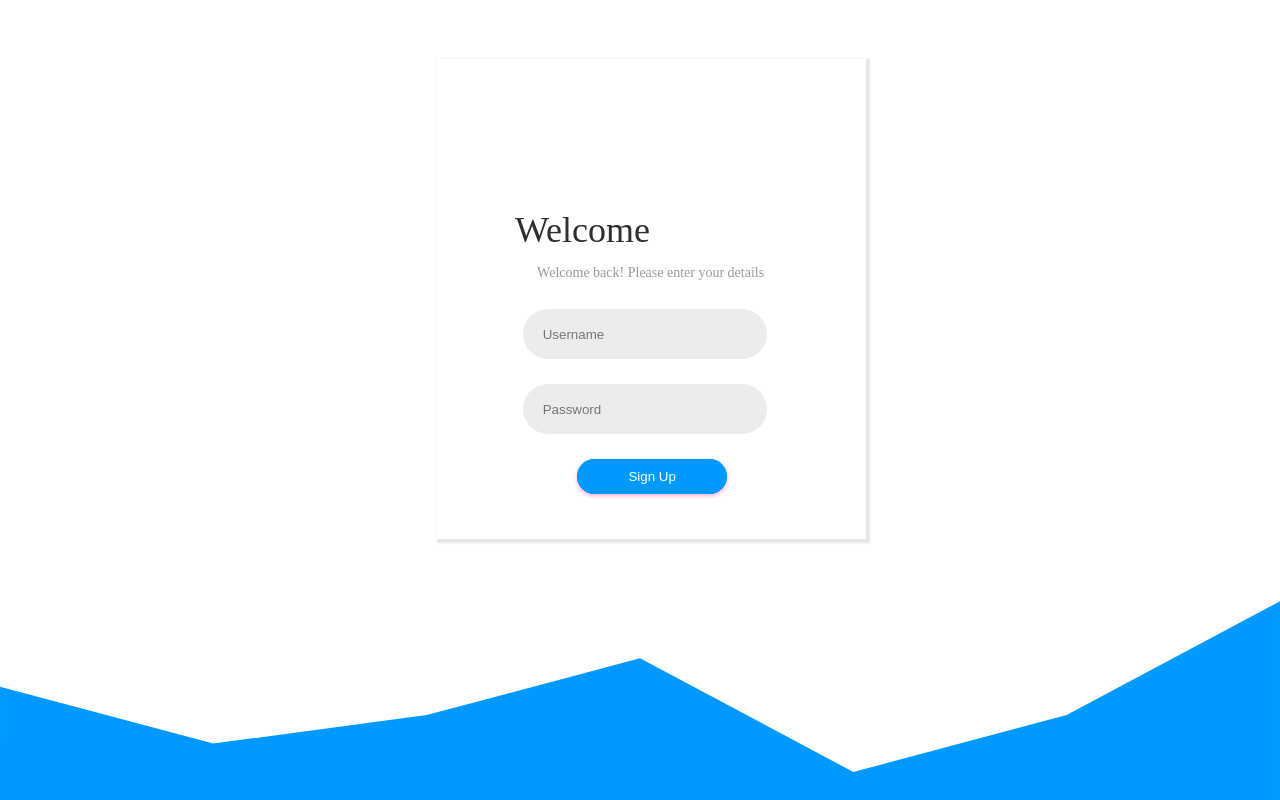
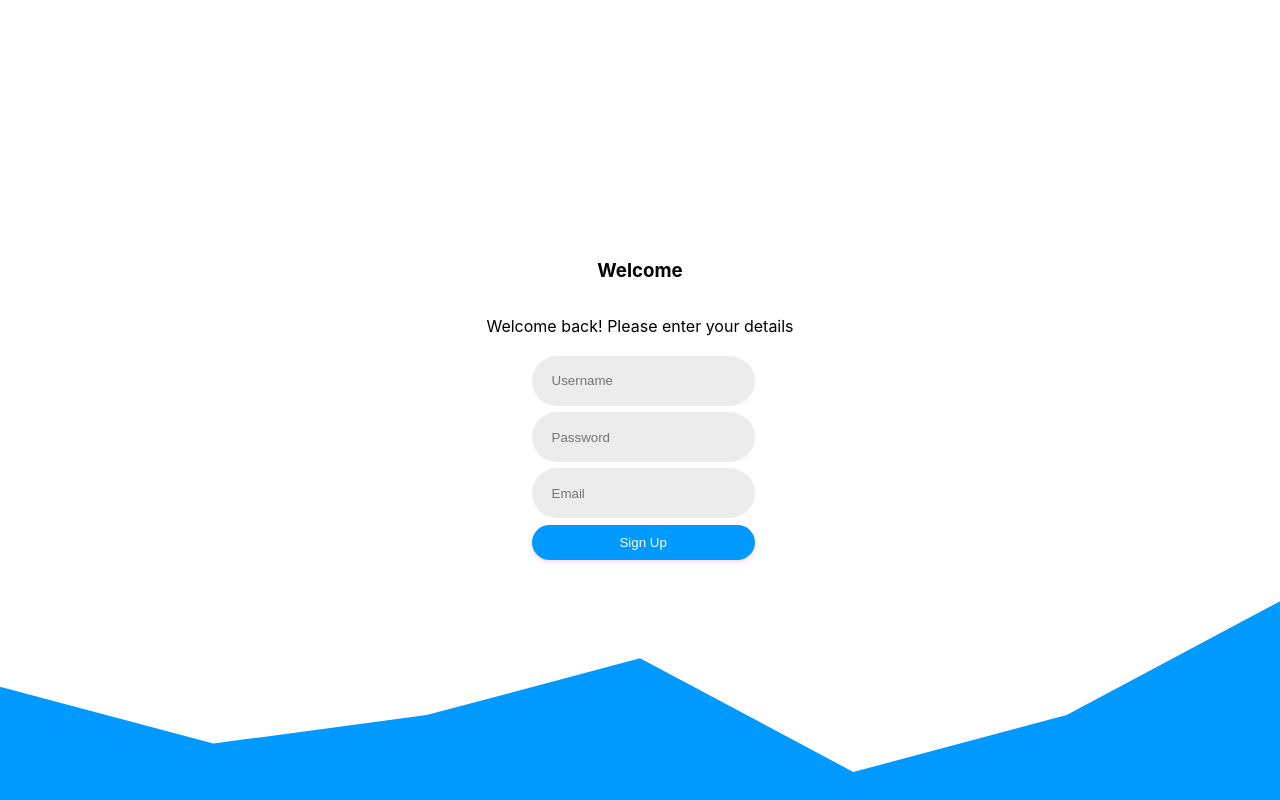
Before and after one commit to aakashchhoker/social-media, a Next.js app: page /pages/common/register in a window 1280 px wide. Built offline with nearby package versions, Linux system fonts and the light colour scheme.

Commit message:
sign up login

```diff
--- /dev/null
+++ b/pages/api/config.js
@@ -0,0 +1,7 @@
+let domain = 'http://localhost:1337/'
+let config = {
+    loginUrl: domain + 'auth/local',
+    register: domain + 'auth/local/register',
+}
+
+export default config
--- a/pages/api/hello.js
+++ b/pages/api/hello.js
@@ -1,5 +1,22 @@
-// Next.js API route support: https://nextjs.org/docs/api-routes/introduction
+import config from "./config";
+import axios from "axios";
 
-export default function handler(req, res) {
-  res.status(200).json({ name: 'John Doe' })
-}
+
+const addUser = async (data) => {
+  // console.log("saveing ", meeting);
+  // const header = makeHeader();
+  // const user = getLoggedInUser();
+  // console.log(appConfig.conditions);
+  console.log('config url', config.register)
+
+  try {
+      return await axios.post('http://localhost:1337/api/auth/local/register', data).then((response) => {
+          // console.log('New Meeting', response.data);
+          return response.data;
+      });
+  } catch (error) {
+      throw new Error(error);
+  }
+};
+
+export {addUser}
--- a/pages/pages/common/login.module.css
+++ b/pages/pages/common/login.module.css
@@ -1,4 +1,4 @@
-.login{
+.login {
     position: absolute;
     left: 34.15%;
     right: 32.38%;
@@ -10,7 +10,7 @@
 
 }
 
-.title{
+.title {
     position: absolute;
     left: 18.16%;
     right: 74.66%;
@@ -25,7 +25,7 @@
 }
 
 
-.p{
+.p {
     position: absolute;
     width: 285px;
     height: 20.66px;
@@ -40,7 +40,7 @@
 }
 
 
-.input_one{
+.input_one {
     position: absolute;
     width: 57%;
     height: 50px;
@@ -54,7 +54,7 @@
 
 }
 
-.input_two{
+.input_two {
     position: absolute;
     width: 57%;
     height: 50px;
@@ -66,8 +66,21 @@
     border: #ECECEC;
     padding: 20px;
 }
+.input_three {
+    position: absolute;
+    width: 57%;
+    height: 50px;
+    left: 85.59px;
+    top: 400px;
+    background: #ECECEC;
+    border-radius: 30px;
+    border-color: #ECECEC;
+    border: #ECECEC;
+    padding: 20px;
+}
 
-.button{
+
+.button {
     position: absolute;
     width: 35%;
     height: 35px;
@@ -79,3 +92,16 @@
     border: #0099fe;
     color: white;
 }
+
+.button2 {
+    position: absolute;
+    width: 35%;
+    height: 35px;
+    left: 140px;
+    top: 450px;
+    background: #0099fe;
+    box-shadow: 0px 2px 4px rgb(251 111 187 / 30%);
+    border-radius: 30px;
+    border: #0099fe;
+    color: white;
+}
--- a/pages/pages/common/register.jsx
+++ b/pages/pages/common/register.jsx
@@ -2,24 +2,21 @@ import { Form, Input, Button, Checkbox, message } from 'antd';
 import styles from './login.module.css'
 import Link from 'next/link';
 import axios from 'axios';
+import { addUser } from '../../api/hello';
 
 
 const register = () => {
   const onFinish = async (values) => {
     console.log('Success:', values);
 
-    await loginHere(values.username, values.password)
+    addUser({
+      username: values.username,
+      password: values.password,
+      email: values.email
+    }).then((res) => {
+      console.log('user created successfullly', res)
+    }).catch((err) => { console.log('got an error', err) })
 
-
-  };
-
-  const loginHere = async (username, password) => {
-    await axios.post('http://localhost:1337/api/auth/local', {
-      identifier: username,
-      password: password,
-    }).then((res) => {
-      console.log('logged in , res', res)
-    }).catch((err) => console.log('error is', err))
   }
 
   const onFinishFailed = (errorInfo) => {
@@ -29,9 +26,9 @@ const register = () => {
   return (
     <>
       <div className="center">
-        <div className={styles.login}>
-          <h3 className={styles.title}> Welcome</h3>
-          <p className={styles.p}>Welcome back! Please enter your details</p>
+        <div className='registerContainer'>
+          <h3 > Welcome</h3>
+          <p >Welcome back! Please enter your details</p>
 
           <Form
             name="basic"
@@ -46,20 +43,21 @@ const register = () => {
               name="username"
 
             >
-              <Input placeholder='Username' className={styles.input_one} />
+              <Input className='inputD' placeholder='Username' />
             </Form.Item>
 
             <Form.Item
               name="password"
             >
-              <Input className={styles.input_two} placeholder='Password' />
+              <Input className='inputD' placeholder='Password' />
+            </Form.Item>
+            <Form.Item
+              name="email"
+            >
+              <Input  className='inputD' placeholder='Email' />
             </Form.Item>
 
-
-            <Button className={styles.button} type="primary" htmlType="submit" > Login </Button>
-            <Link href="/pages/pages/common/register">
-              <Button className={styles.button} type="primary" htmlType="submit" > Sign Up</Button>
-            </Link>
+            <Button type="primary" className='buttonD' htmlType="submit" > Sign Up</Button>
           </Form>
 
         </div>
--- a/styles/globals.css
+++ b/styles/globals.css
@@ -45,8 +45,38 @@ a {
   right: 0 !important;
 }
 
-.center{
+.center {
   display: flex !important;
   align-items: center !important;
   justify-content: center !important;
+  margin-top: 15rem;
 }
+
+.registerContainer {
+  display: flex;
+  justify-content: center;
+  align-items: center;
+  flex-direction: column;
+}
+
+.inputD {
+  height: 50px;
+  background: #ECECEC;
+  border-radius: 30px;
+  border-color: #ECECEC;
+  border: #ECECEC;
+  padding: 20px;
+  width: 100%;
+  margin: 0.2rem
+}
+
+.buttonD {
+  height: 35px;
+  background: #0099fe;
+  box-shadow: 0px 2px 4px rgb(251 111 187 / 30%);
+  border-radius: 30px;
+  border: #0099fe;
+  color: white;
+  width: 100%;
+  margin: 0.2rem
+}
```
Also changed, not shown: pages/pages/common/login.jsx (+26 -11 lines), pages/pages/dashboard.jsx (added, +9 -0 lines).
